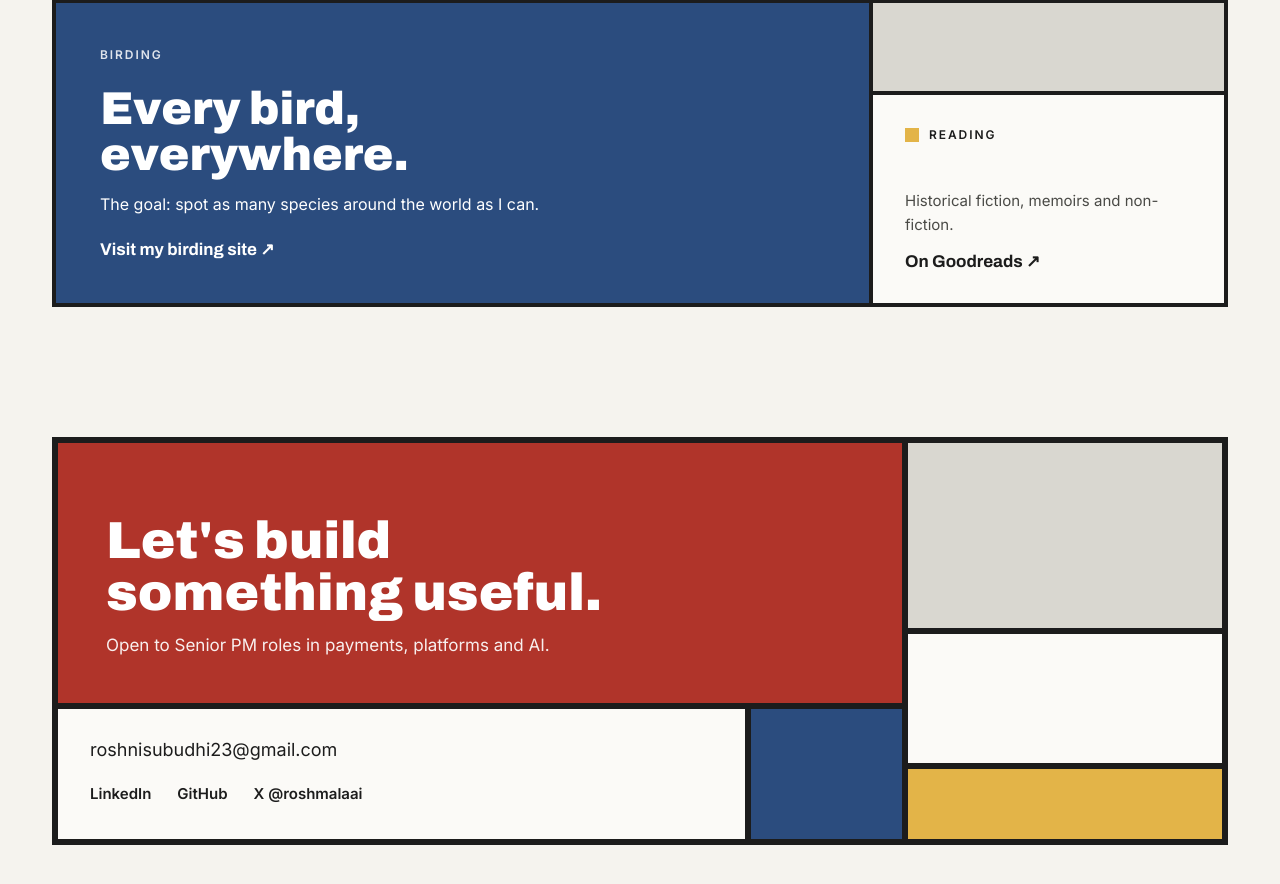
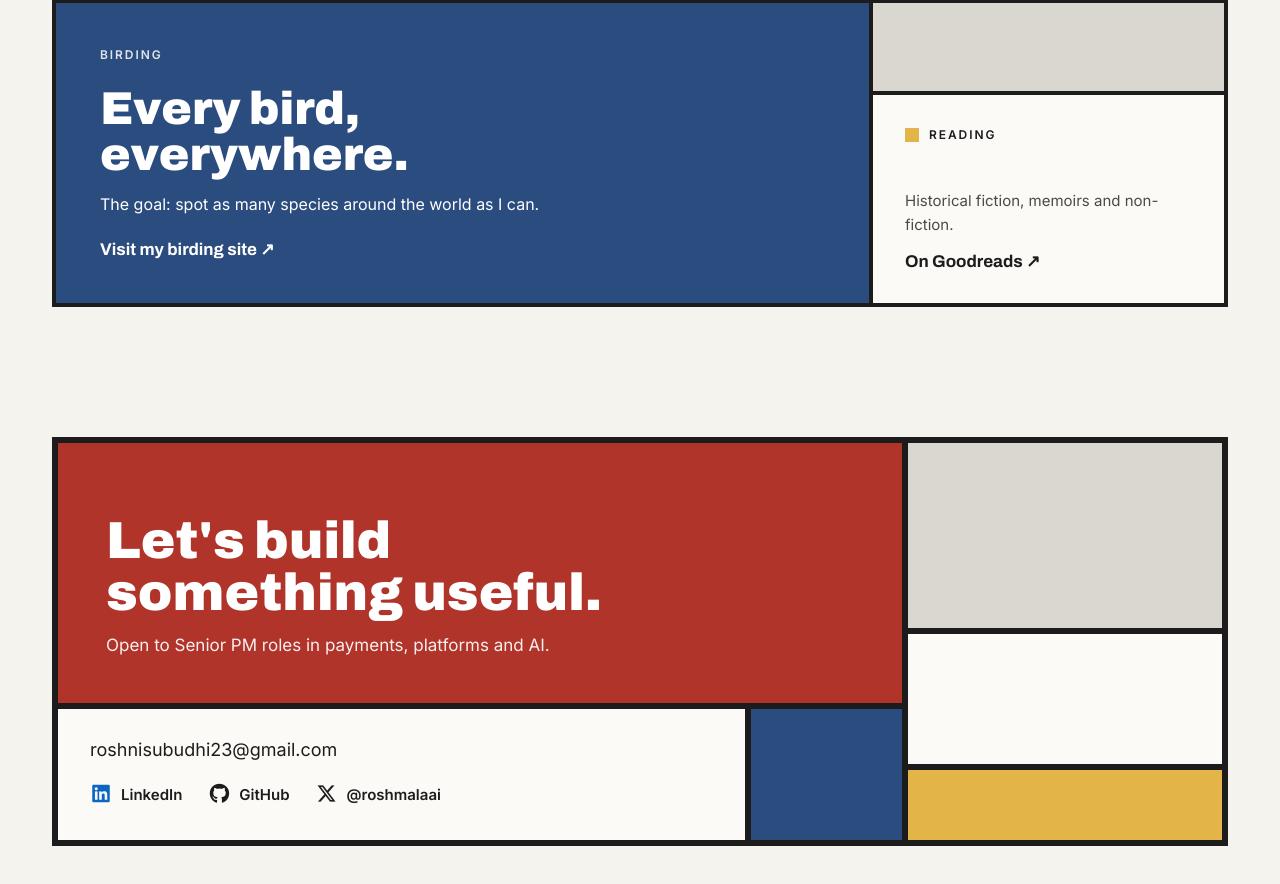
Before and after one commit to roshnisubudhi6/portfolio, a plain HTML site: page index.html in a window 1280 px wide. Shown: the part 3612-4496 px from the top of the page. Drawn offline with Linux system fonts and the light colour scheme.

Commit message:
Contact: add LinkedIn, GitHub and X icons
Co-Authored-By: Claude Opus 5.5 <noreply@anthropic.com>
Claude-Session: https://claude.ai/code/session_01VgsfM4vZtAu2R2ndciMkHh

```diff
--- a/index.html
+++ b/index.html
@@ -73,6 +73,8 @@ document.addEventListener('click',function(e){
  if(a){var id=a.getAttribute('href').slice(1);e.preventDefault();var dd=a.closest('details');if(dd)dd.removeAttribute('open');if(id==='top'||!id){window.scrollTo({top:0,behavior:'smooth'});}else go(id,true);}
 });})();
 </script>
+<link rel="stylesheet" href="https://cdn.jsdelivr.net/npm/@fortawesome/fontawesome-free@6.5.2/css/fontawesome.min.css">
+<link rel="stylesheet" href="https://cdn.jsdelivr.net/npm/@fortawesome/fontawesome-free@6.5.2/css/brands.min.css">
 </head>
 <body>
 <div style="background:#F5F3EE;color:#1C1C1C;font-family:Inter,system-ui,sans-serif;min-height:100vh">
@@ -252,8 +254,8 @@ document.addEventListener('click',function(e){
 <div style="display:flex;flex-wrap:wrap;gap:6px">
 <div style="flex:5 1 320px;background:#FBFAF7;padding:30px 32px">
 <p style="margin:0;font-size:18px"><a class="nl" href="mailto:roshnisubudhi23@gmail.com" style="--c:#B0342A">roshnisubudhi23@gmail.com</a></p>
-<div style="margin-top:18px;display:flex;flex-wrap:wrap;gap:26px;font-weight:600;font-size:15px">
-<a class="nl" href="https://www.linkedin.com/in/roshnisubudhi/" style="--c:#2B4C7E">LinkedIn</a><a class="nl" href="https://github.com/roshnisubudhi6" target="_blank" rel="noopener" style="--c:#1C1C1C">GitHub</a><a class="nl" href="https://x.com/roshmalaai" target="_blank" rel="noopener" style="--c:#E3B448">X @roshmalaai</a>
+<div style="margin-top:18px;display:flex;flex-wrap:wrap;gap:10px 26px;font-weight:600;font-size:15px">
+<a class="nl" href="https://www.linkedin.com/in/roshnisubudhi/" target="_blank" rel="noopener" aria-label="LinkedIn" style="--c:#2B4C7E;display:inline-flex;align-items:center;gap:9px"><i class="fa-brands fa-linkedin" aria-hidden="true" style="font-size:20px;width:22px;text-align:center;color:#0A66C2"></i>LinkedIn</a><a class="nl" href="https://github.com/roshnisubudhi6" target="_blank" rel="noopener" aria-label="GitHub" style="--c:#1C1C1C;display:inline-flex;align-items:center;gap:9px"><i class="fa-brands fa-github" aria-hidden="true" style="font-size:20px;width:22px;text-align:center"></i>GitHub</a><a class="nl" href="https://x.com/roshmalaai" target="_blank" rel="noopener" aria-label="X, @roshmalaai" style="--c:#E3B448;display:inline-flex;align-items:center;gap:9px"><i class="fa-brands fa-x-twitter" aria-hidden="true" style="font-size:20px;width:22px;text-align:center"></i>@roshmalaai</a>
 </div>
 </div>
 <div style="flex:1 1 90px;min-height:90px;background:#2B4C7E"></div>
```
